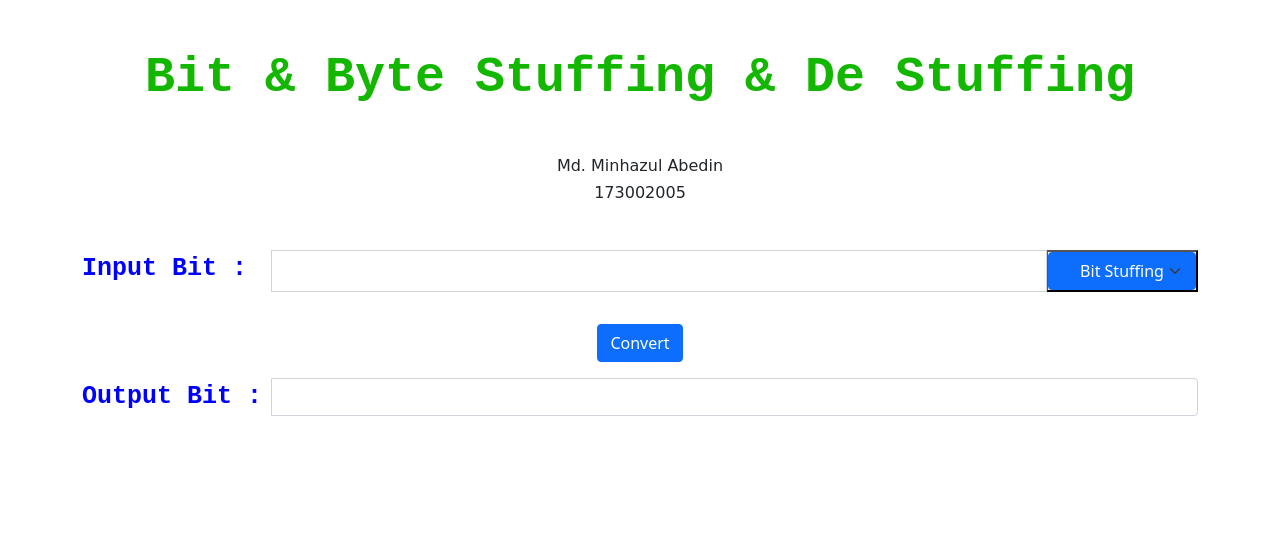
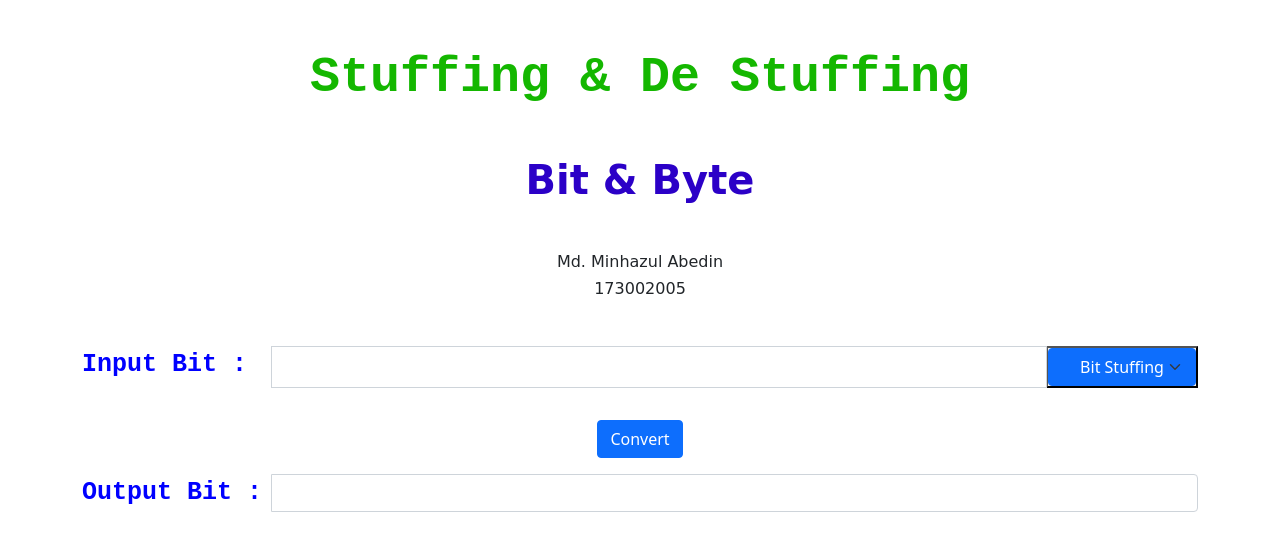
Before and after one commit to MinhazulAbedinMithu/data-com-bit-stuffing-de-stuffing, a plain HTML site: page index.html in a window 1280 px wide. Drawn offline with nearby package versions, Linux system fonts and the light colour scheme.

Commit message:
edit in html

```diff
--- a/index.html
+++ b/index.html
@@ -4,14 +4,15 @@
     <meta charset="UTF-8">
     <meta http-equiv="X-UA-Compatible" content="IE=edge">
     <meta name="viewport" content="width=device-width, initial-scale=1.0">
-    <title>Bit Stuffing & De-Stuffing</title>
+    <title>Stuffing & De-Stuffing</title>
     <link href="https://cdn.jsdelivr.net/npm/bootstrap@5.0.0-beta2/dist/css/bootstrap.min.css" rel="stylesheet" integrity="sha384-BmbxuPwQa2lc/FVzBcNJ7UAyJxM6wuqIj61tLrc4wSX0szH/Ev+nYRRuWlolflfl" crossorigin="anonymous">
     <link rel="stylesheet" href="style.css">
 </head>
 <body>
     <main>
         <div class="container">
-            <h1 class="text-center my-5 heading">Bit & Byte Stuffing & De Stuffing</h1>
+            <h1 class="text-center my-5 heading">Stuffing & De Stuffing</h1>
+            <h3 class="text-center my-5 sub-heading">Bit & Byte</h3>
             <div class="author text-center my-5">
                 <h6>Md. Minhazul Abedin</h6>
                 <h6>173002005</h6>
--- a/style.css
+++ b/style.css
@@ -8,6 +8,12 @@
     font-weight: 800;
     color: #14b700;
     font-size: 50px;
+}
+.sub-heading{
+    font-family:cursive;
+    font-weight: 800;
+    color: #2b00c7;
+    font-size: 40px;
 }
 .author{
     font-family: cursive;
```
